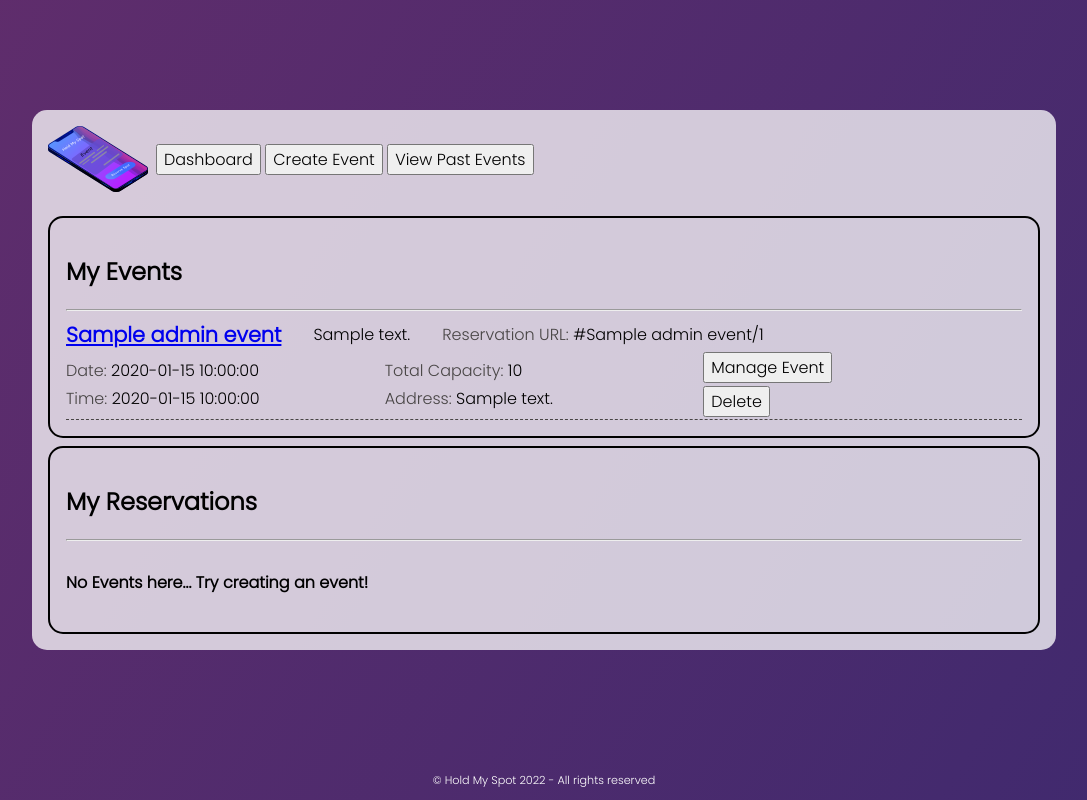
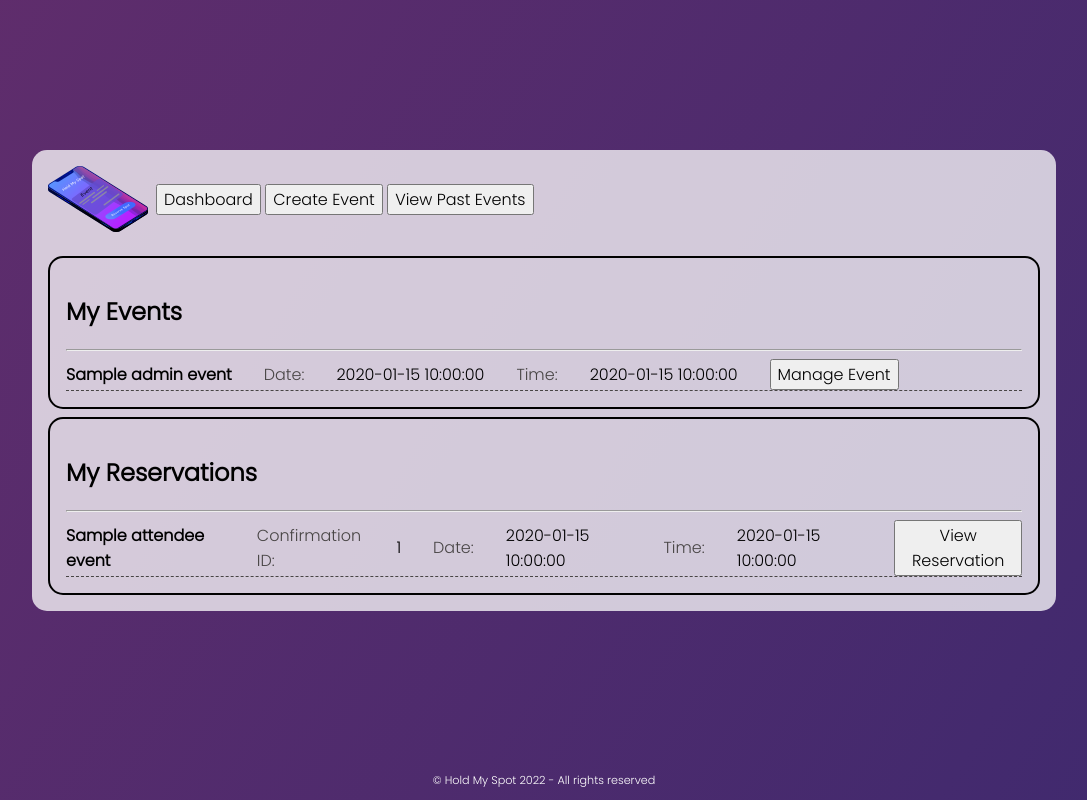
Before and after one commit to franz-net/hold-my-spot, a Flask app: template templates/dashboard.html in a window 1280 px wide. Shown: the whole page, without its empty margins (96-1183 px from the left). Run offline with Flask 2, Linux system fonts and the light colour scheme; the template is opened without the code that fills it: most values are stand-ins (such as "Sample title", 1, 10 or a date in 2020).

Commit message:
fixed date handling

```diff
--- a/controllers/events_controller.py
+++ b/controllers/events_controller.py
@@ -54,7 +54,7 @@ def view_event(eventid):
         date_form = datetime.strptime(event['event_date'], '%m/%d/%Y')
         date_form = date_form.strftime('%Y-%m-%d')
         reservations = get_capacity_left(eventid)
-        event['capacity'] = f'{event["capacity"]}/{event["capacity"] - reservations}'
+        event['capacity'] = f'{event["capacity"] - reservations}/{event["capacity"]}'
         attendee_list = get_attendees_by_event(eventid)
         base_url = request.url_root + 'reserve/'
         return render_template('event.html', event_data = event, attendee_data = attendee_list, date_form = date_form, base_url= base_url)
--- a/models/events.py
+++ b/models/events.py
@@ -72,11 +72,13 @@ def get_capacity_left(eventid):
 
 #Return list of events by attendee
 def get_events_by_attendee(userid):
-    query = "select e.id, e.title, e.description, e.event_date, e.event_time, e.address, e.capacity from event_attendees ea join events e on ea.event_id = e.id where ea.user_id = %s;"
+    query = "select e.id, e.title, e.description, e.event_date, e.event_time, e.address, ea.reservation_id from event_attendees ea join events e on ea.event_id = e.id where ea.user_id = %s;"
     events = sql_select(query, [userid])
     for row in events:
         row['event_date'] = row['event_date'].strftime(DATE_FORMAT)
         row['event_time'] = row['event_time'].strftime(TIME_FORMAT)
+
+    print(events)
     return events
 
 #Return list of events by admin
--- a/schema.sql
+++ b/schema.sql
@@ -27,9 +27,9 @@ CREATE TABLE IF NOT EXISTS event_admins(
 
 
 CREATE TABLE IF NOT EXISTS event_attendees(
+    reservation_id serial,
     user_id int REFERENCES users(id) ON UPDATE CASCADE ON DELETE CASCADE,
     event_id int REFERENCES events(id) ON UPDATE CASCADE ON DELETE CASCADE,
-    reservation text not null,
     attendamce int DEFAULT 0,
     CONSTRAINT event_attendees_pkey PRIMARY KEY(user_id, event_id)
 );
--- a/templates/dashboard.html
+++ b/templates/dashboard.html
@@ -11,50 +11,15 @@
                     <div class="event-item">
 
                         <div class="title-row">
-                            <a class="item-title" href="/events/{{ i['id'] }}"><strong>{{ i['title'] }}</strong></a>
-                            <p>
-                                <span class="item-description">{{ i['description'] }}</span>
-                            </p>
+                            <strong>{{ i['title'] }}</strong>
 
-                            <p>
-                                <span class='item-label'>Reservation URL:</span>
-                                <span class="item-url">{{ base_url ~ i['title'] ~ '/' ~ i['id'] }}</span>
-                            </p>
-                        </div>
-
-                        <div class="details-row">
-
-                            <div class="item-column">
-                                <p>
                             <span class='item-label'>Date: </span>
                             <span class="item-value">{{ i['event_date'] }}</span>
-                                </p>
-                                <p>
+
                             <span class='item-label'>Time: </span>
                             <span class="item-value">{{ i['event_time'] }}</span>
-                                </p>
-                            </div>
-
-                            <div class="item-column">
-                                <p>
-                                    <span class='item-label'>Total Capacity: </span>
-                                    <span class="item-value">{{ i['capacity'] }}</span>
-                                </p>
-                                <p>
-                                    <span class='item-label'>Address: </span>
-                                    <span class="item-value">{{ i['address'] }}</span>
-                                </p>
-                            </div>
-
-                            <div class="item-column">
 
                             <a href="/events/{{ i['id'] }}"><button>Manage Event</button></a>
-
-                                <form method="post" action="/events/delete">
-                                    <input id="event_id" name="event_id" type="text" value="{{ i['id'] }}" style="display:none;">
-                                    <button id="delete">Delete</button>
-                                </form>
-                            </div>
                         </div>
 
                     </div>
@@ -69,49 +34,19 @@
         <h2> My Reservations </h2>
         <hr/>
         <div class="event-list">
-            {% if atendee_events | length > 0 %}
+            {% if attendee_events | length > 0 %}
                 {% for i in attendee_events|sort(attribute='event_date') %}
                     <div class="event-item">
 
                         <div class="title-row">
-                            <a class="item-title" href="/reservations/{{ i['id'] }}"><strong>{{ i['title'] }}</strong></a>
-                            <p>
-                                <span class="item-description">{{ i['description'] }}</span>
-                            </p>
-                        </div>
-
-                        <div class="details-row">
-
-                            <div class="item-column">
-                                <p>
+                            <strong>{{ i['title'] }}</strong>
+                            <span class='item-label'>Confirmation ID: </span>
+                            <span class="item-value">{{ i['reservation_id'] }}</span>
                             <span class='item-label'>Date: </span>
                             <span class="item-value">{{ i['event_date'] }}</span>
-                                </p>
-                                <p>
                             <span class='item-label'>Time: </span>
                             <span class="item-value">{{ i['event_time'] }}</span>
-                                </p>
-                            </div>
-
-                            <div class="item-column">
-                                <p>
-                                    <span class='item-label'>Address: </span>
-                                    <span class="item-value">{{ i['address'] }}</span>
-                                </p>
-                            </div>
-
-                            <div class="item-column">
-
                             <a href="/reservations/{{ i['id'] }}"><button>View Reservation</button></a>
-
-
-                                <form method="post" action="/reservation/delete">
-                                    <input id="event_id" name="event_id" type="text" value="{{ i['id'] }}" style="display:none;">
-                                    <button id="delete">Delete</button>
-                                </form>
-
-
-                            </div>
                         </div>
 
                     </div>
--- a/templates/event.html
+++ b/templates/event.html
@@ -91,7 +91,7 @@
 
                     <div class="form-row">
                         <label for="capacity">Event Capacity:</label>
-                        <input id="capacity" type="number" name="capacity" placeholder="10" value="{{ event_data['capacity'].split('/')[0] | int }}" required/>
+                        <input id="capacity" type="number" name="capacity" placeholder="10" value="{{ event_data['capacity'].split('/')[1] | int }}" required/>
                     </div>
 
                     <div class="form-row">
```
Lines whose indentation alone changed are shown as unchanged.
